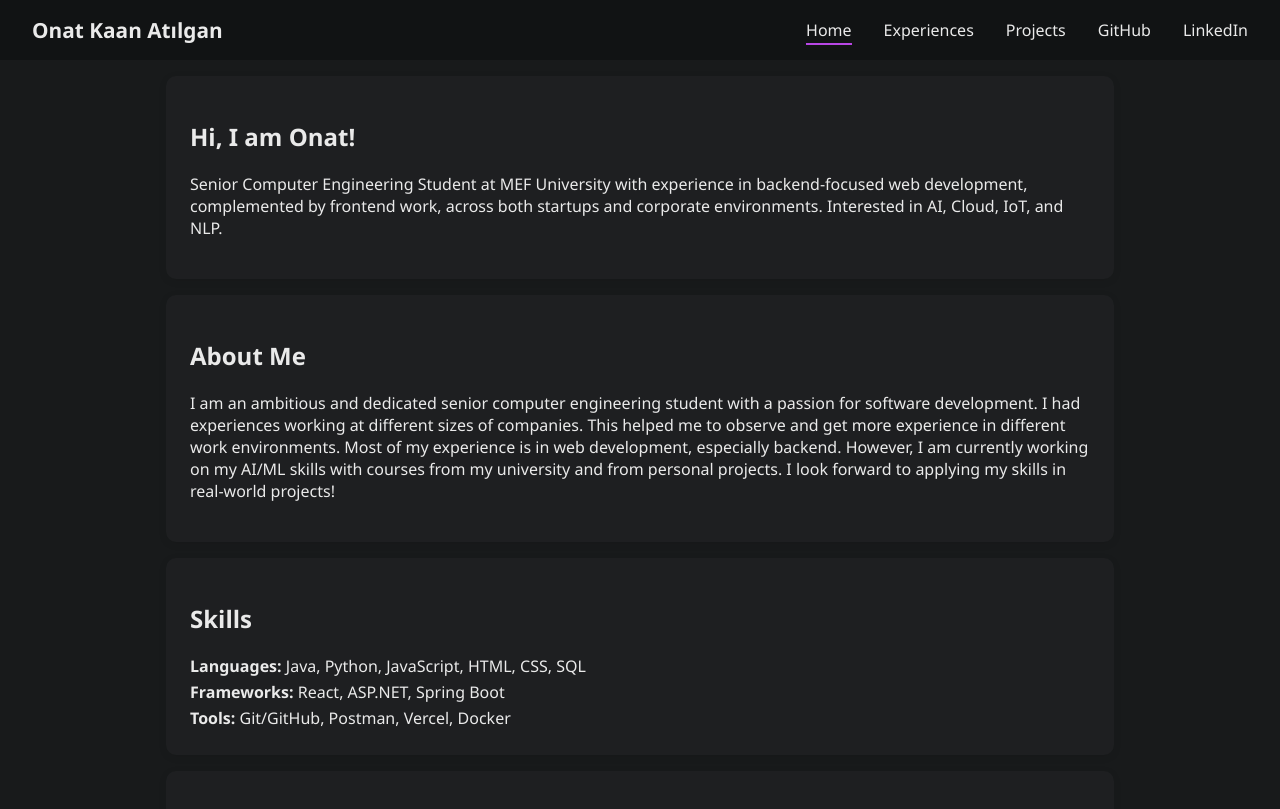
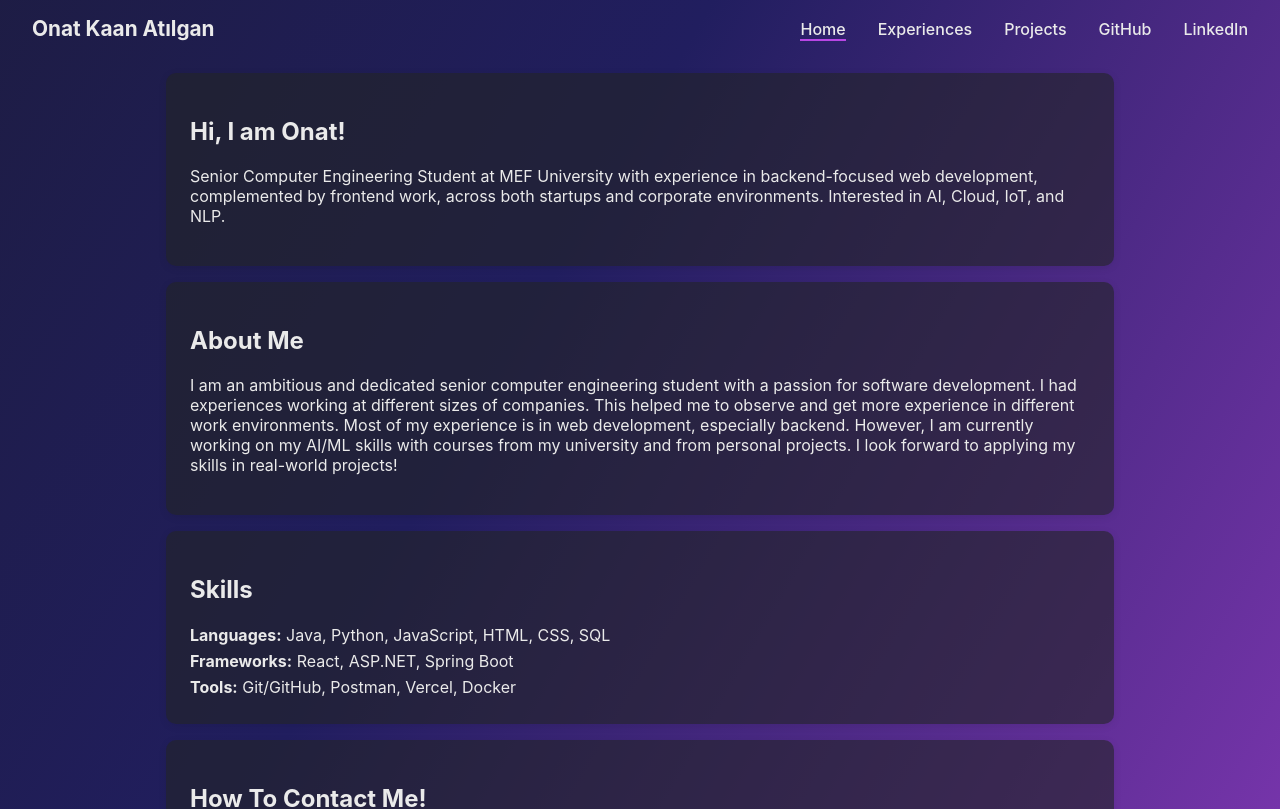
Before and after one commit to LePqrta/personal-website, a React (Vite) app in the folder personal-website/: page / in a window 1280 px wide. Shown: the top 809 px of the page. Built offline with nearby package versions, Linux system fonts and the light colour scheme.

Commit message:
Refactor navbar styles and remove redundant body styles

```diff
--- a/personal-website/src/components/NavBar/NavBar.css
+++ b/personal-website/src/components/NavBar/NavBar.css
@@ -1,8 +1,9 @@
 .navbar {
-  background: rgba(34, 35, 37, 0.60);
+  display: flex;
   justify-content: space-between;
   align-items: center;
   padding: 1rem 2rem;
+  animation: slideDown 0.8s ease;
 }
 
 .navbar-brand {
--- a/personal-website/src/pages/Experiences/Experiences.css
+++ b/personal-website/src/pages/Experiences/Experiences.css
@@ -1,11 +1,3 @@
-body {
-  background: #181a1b;
-  color: #eaeaea;
-  margin: 0;
-  min-height: 100vh;
-
-  font-family: 'Segoe UI', Arial, sans-serif;
-}
 .Experiences{
   animation : fadeIn 1s ease;
 }
@@ -20,42 +12,7 @@ body {
     transform: translateY(0);
   }
 }
-.navbar {
-  background: #111314;
-  display: flex;
-  justify-content: space-between;
-  align-items: center;
-  padding: 1rem 2rem;
-  animation: slideDown 0.8s ease;
-}
 
-.navbar-brand {
-  font-size: 1.3rem;
-  font-weight: bold;
-  color: #eaeaea;
-  text-align: left;
-}
-
-.navbar-links {
-  list-style: none;
-  display: flex;
-  gap: 2rem;
-  margin: 0;
-  padding: 0;
-}
-
-.navbar-links a {
-  color: #eaeaea;
-  text-decoration: none;
-  font-weight: 500;
-  padding-bottom: 2px;
-  transition: border-bottom 0.2s;
-}
-
-.navbar-links a.active,
-.navbar-links a:hover {
-  border-bottom: 2px solid #b846e5;
-}
 .experiences {
   margin-top: 1rem;
   font-size: 1rem;
```
